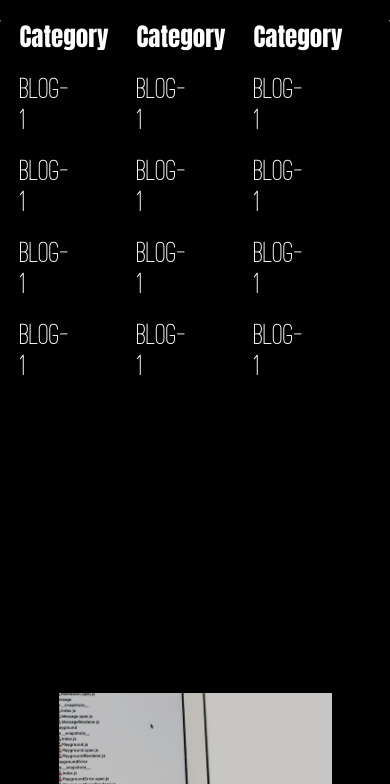
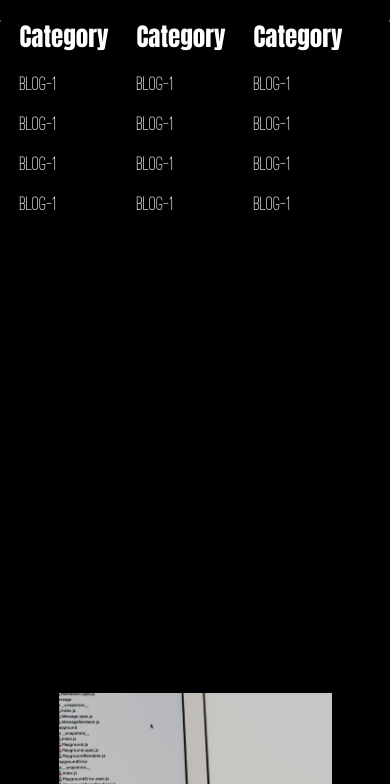
Before and after one commit to shivangshkla/blog, a plain HTML site: page index.html in a window 390 px wide. Both pictures are taken after a click on the item 355 px from the left and 40 px from the top of the page. Shown: the part 60-844 px from the top of the page. Drawn offline with Linux system fonts and the light colour scheme.

Commit message:
Update styles.css

```diff
--- a/styles.css
+++ b/styles.css
@@ -280,7 +280,7 @@ footer a:hover{
     animation: glow 0.5s forwards;
 }
 @media only screen and (max-width: 600px) {
-    .nav-menu a{
+     .nav-text.appear{
         font-size: 20px;
     }
     .nav-menu h1{
```
